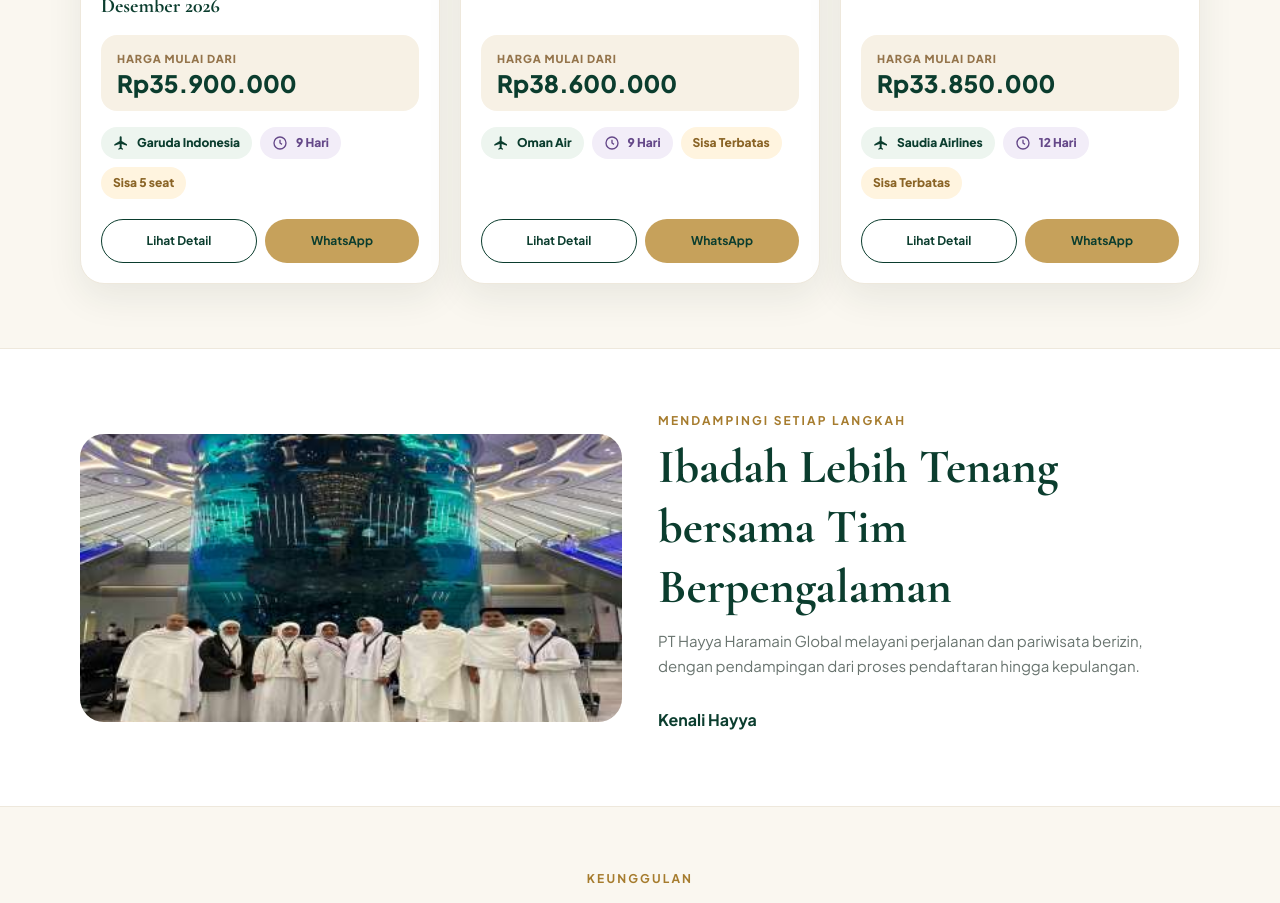
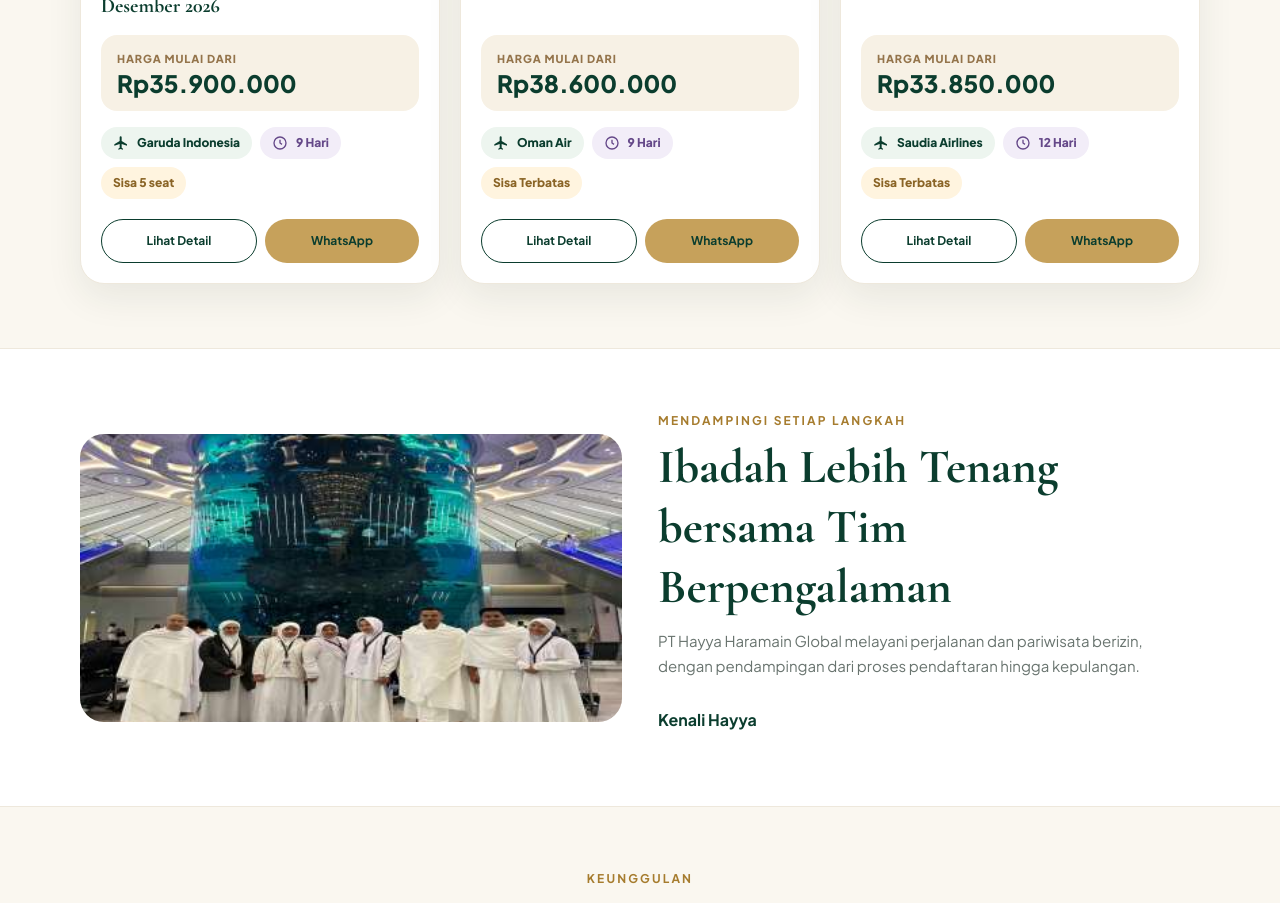
Before and after one commit to habibiazmi123/hayya-travel, a Next.js app: page / in a window 1280 px wide. Shown: the part 1520-2423 px from the top of the page. Built offline with nearby package versions, Linux system fonts and the light colour scheme.

Commit message:
fix: place remaining seats on new line

```diff
--- a/components/PackageCard.tsx
+++ b/components/PackageCard.tsx
@@ -25,8 +25,8 @@ export function PackageCard({ packageInfo }: { packageInfo: PackageInfo }) {
             <svg viewBox="0 0 24 24" className="h-4 w-4 shrink-0" fill="none" stroke="currentColor" strokeWidth="2" aria-hidden="true"><circle cx="12" cy="12" r="9" /><path d="M12 7v5l3 2" /></svg>
             <span>{packageInfo.durationLabel}</span>
           </span>
-          {packageInfo.seatLabel ? <span className="inline-flex items-center rounded-full bg-[#fff4df] px-3 py-2 text-xs font-extrabold text-[#8a6426]">Sisa {packageInfo.seatLabel}</span> : null}
         </div>
+        {packageInfo.seatLabel ? <div className="mt-2"><span className="inline-flex items-center rounded-full bg-[#fff4df] px-3 py-2 text-xs font-extrabold text-[#8a6426]">Sisa {packageInfo.seatLabel}</span></div> : null}
         <div className="mt-auto flex gap-2 pt-5">
           <Link href={`/paket/${packageInfo.slug}`} className="inline-flex min-h-11 flex-1 items-center justify-center rounded-full border border-pine px-3 text-xs font-bold text-pine transition-colors hover:bg-pine hover:text-white">Lihat Detail</Link>
           <a href={packageWaLink(packageInfo)} target="_blank" rel="noopener noreferrer" className="inline-flex min-h-11 flex-1 items-center justify-center rounded-full bg-gold px-3 text-xs font-bold text-pine transition-colors hover:bg-gold-soft">WhatsApp</a>
```
